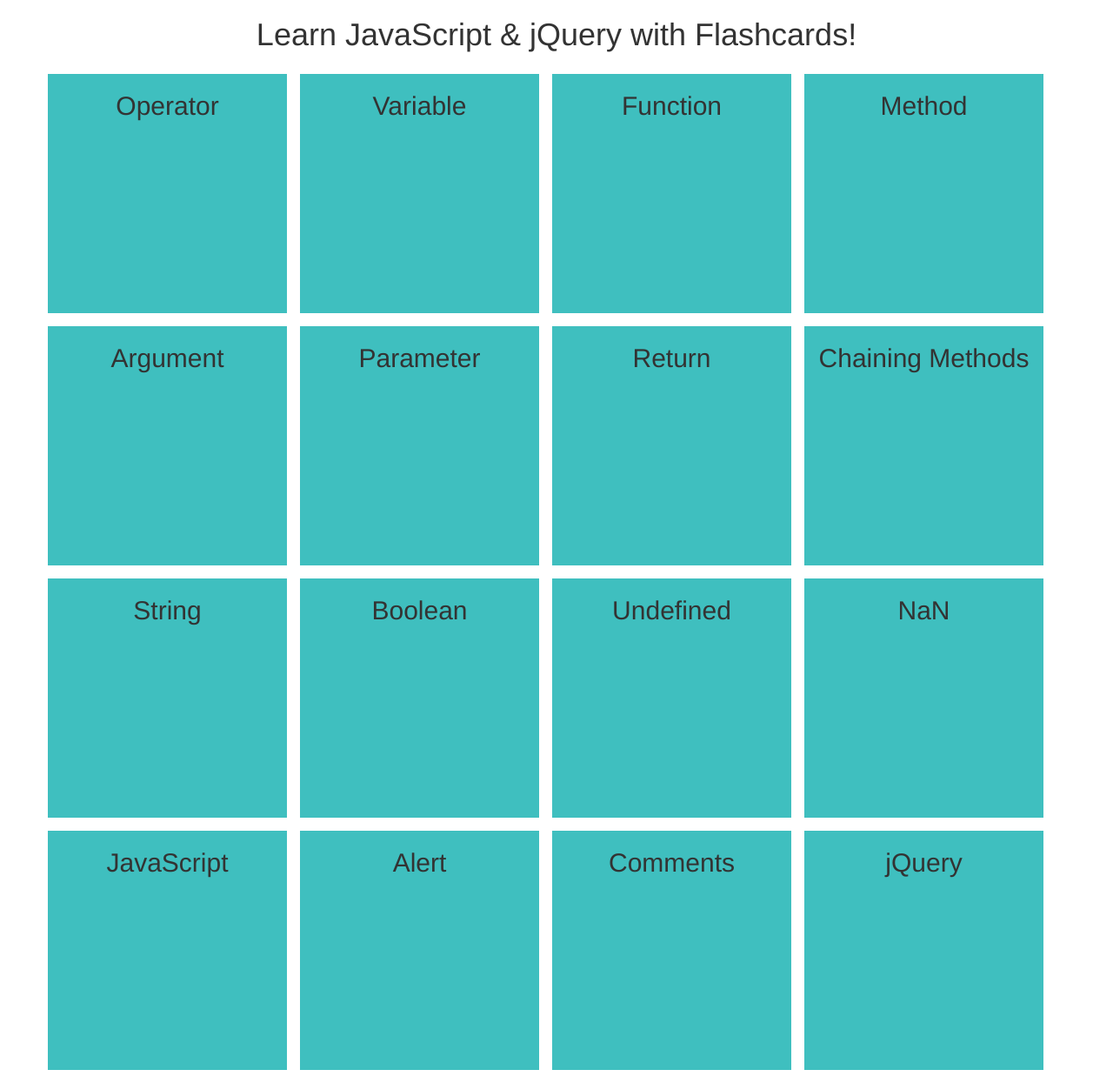
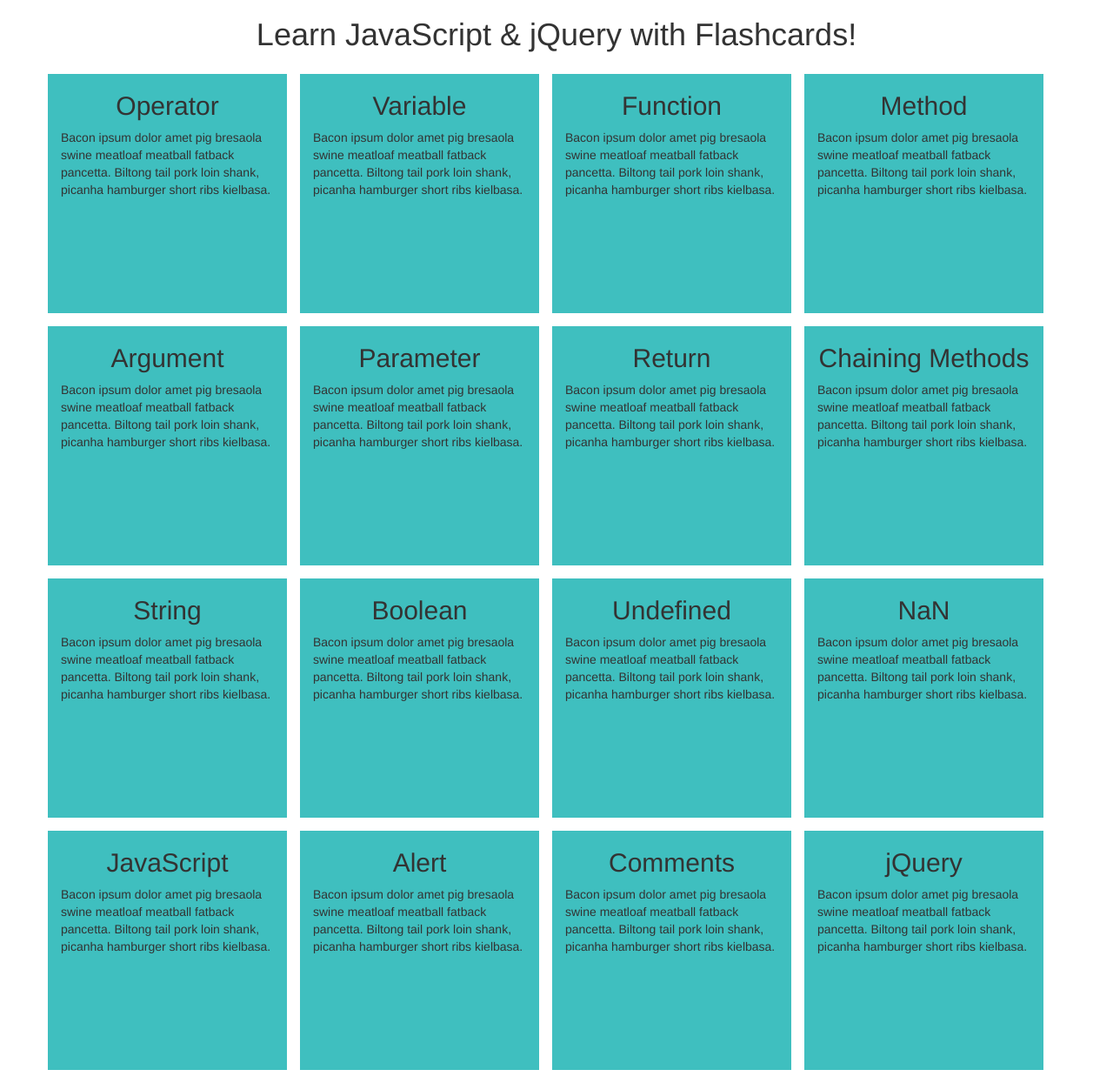
Before and after one commit to ashleynorton/flashcard, a plain HTML site: page flashcard.html in a window 1280 px wide. Shown: the whole page at 87% size. Drawn offline with nearby package versions, Linux system fonts and the light colour scheme.

Commit message:
Add lorem ipsum placeholder descriptions to each flashcard

```diff
--- a/flashcard.html
+++ b/flashcard.html
@@ -13,57 +13,73 @@
       <div class="row">
         <div class="col-md-3 block">
           <h2 class="text-center">Operator</h2>
+          <p>Bacon ipsum dolor amet pig bresaola swine meatloaf meatball fatback pancetta. Biltong tail pork loin shank, picanha hamburger short ribs kielbasa.</p>
         </div>
         <div class="col-md-3 block">
           <h2 class="text-center">Variable</h2>
+          <p>Bacon ipsum dolor amet pig bresaola swine meatloaf meatball fatback pancetta. Biltong tail pork loin shank, picanha hamburger short ribs kielbasa.</p>
         </div>
         <div class="col-md-3 block">
           <h2 class="text-center">Function</h2>
+          <p>Bacon ipsum dolor amet pig bresaola swine meatloaf meatball fatback pancetta. Biltong tail pork loin shank, picanha hamburger short ribs kielbasa.</p>
         </div>
         <div class="col-md-3 block">
           <h2 class="text-center">Method</h2>
+          <p>Bacon ipsum dolor amet pig bresaola swine meatloaf meatball fatback pancetta. Biltong tail pork loin shank, picanha hamburger short ribs kielbasa.</p>
         </div>
       </div>
       <div class="row">
         <div class="col-md-3 block">
           <h2 class="text-center">Argument</h2>
+          <p>Bacon ipsum dolor amet pig bresaola swine meatloaf meatball fatback pancetta. Biltong tail pork loin shank, picanha hamburger short ribs kielbasa.</p>
         </div>
         <div class="col-md-3 block">
           <h2 class="text-center">Parameter</h2>
+          <p>Bacon ipsum dolor amet pig bresaola swine meatloaf meatball fatback pancetta. Biltong tail pork loin shank, picanha hamburger short ribs kielbasa.</p>
         </div>
         <div class="col-md-3 block">
           <h2 class="text-center">Return</h2>
+          <p>Bacon ipsum dolor amet pig bresaola swine meatloaf meatball fatback pancetta. Biltong tail pork loin shank, picanha hamburger short ribs kielbasa.</p>
         </div>
         <div class="col-md-3 block">
           <h2 class="text-center">Chaining Methods</h2>
+          <p>Bacon ipsum dolor amet pig bresaola swine meatloaf meatball fatback pancetta. Biltong tail pork loin shank, picanha hamburger short ribs kielbasa.</p>
         </div>
       </div>
       <div class="row">
         <div class="col-md-3 block">
           <h2 class="text-center">String</h2>
+          <p>Bacon ipsum dolor amet pig bresaola swine meatloaf meatball fatback pancetta. Biltong tail pork loin shank, picanha hamburger short ribs kielbasa.</p>
         </div>
         <div class="col-md-3 block">
           <h2 class="text-center">Boolean</h2>
+          <p>Bacon ipsum dolor amet pig bresaola swine meatloaf meatball fatback pancetta. Biltong tail pork loin shank, picanha hamburger short ribs kielbasa.</p>
         </div>
         <div class="col-md-3 block">
           <h2 class="text-center">Undefined</h2>
+          <p>Bacon ipsum dolor amet pig bresaola swine meatloaf meatball fatback pancetta. Biltong tail pork loin shank, picanha hamburger short ribs kielbasa.</p>
         </div>
         <div class="col-md-3 block">
           <h2 class="text-center">NaN</h2>
+          <p>Bacon ipsum dolor amet pig bresaola swine meatloaf meatball fatback pancetta. Biltong tail pork loin shank, picanha hamburger short ribs kielbasa.</p>
         </div>
       </div>
       <div class="row">
         <div class="col-md-3 block">
           <h2 class="text-center">JavaScript</h2>
+          <p>Bacon ipsum dolor amet pig bresaola swine meatloaf meatball fatback pancetta. Biltong tail pork loin shank, picanha hamburger short ribs kielbasa.</p>
         </div>
         <div class="col-md-3 block">
           <h2 class="text-center">Alert</h2>
+          <p>Bacon ipsum dolor amet pig bresaola swine meatloaf meatball fatback pancetta. Biltong tail pork loin shank, picanha hamburger short ribs kielbasa.</p>
         </div>
         <div class="col-md-3 block">
           <h2 class="text-center">Comments</h2>
+          <p>Bacon ipsum dolor amet pig bresaola swine meatloaf meatball fatback pancetta. Biltong tail pork loin shank, picanha hamburger short ribs kielbasa.</p>
         </div>
         <div class="col-md-3 block">
           <h2 class="text-center">jQuery</h2>
+          <p>Bacon ipsum dolor amet pig bresaola swine meatloaf meatball fatback pancetta. Biltong tail pork loin shank, picanha hamburger short ribs kielbasa.</p>
         </div>
       </div>
 
```
